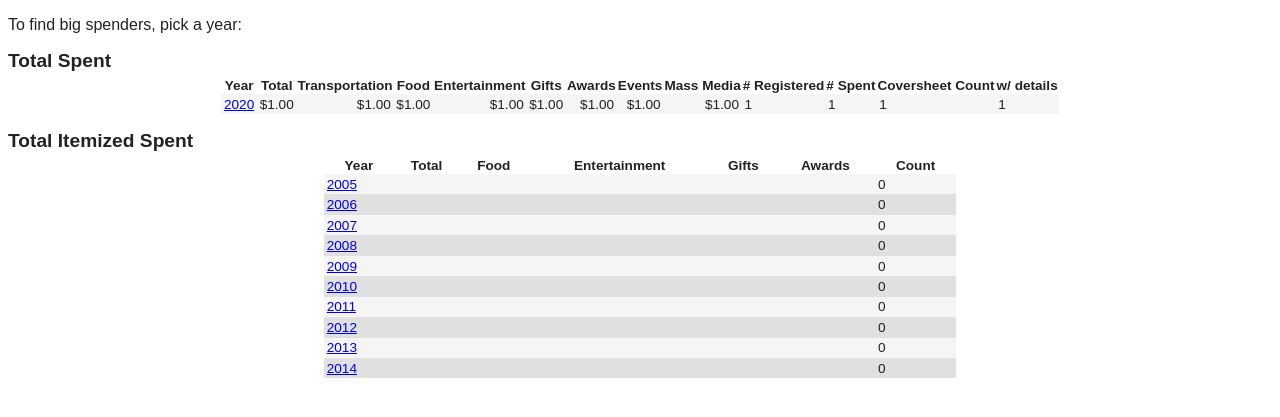
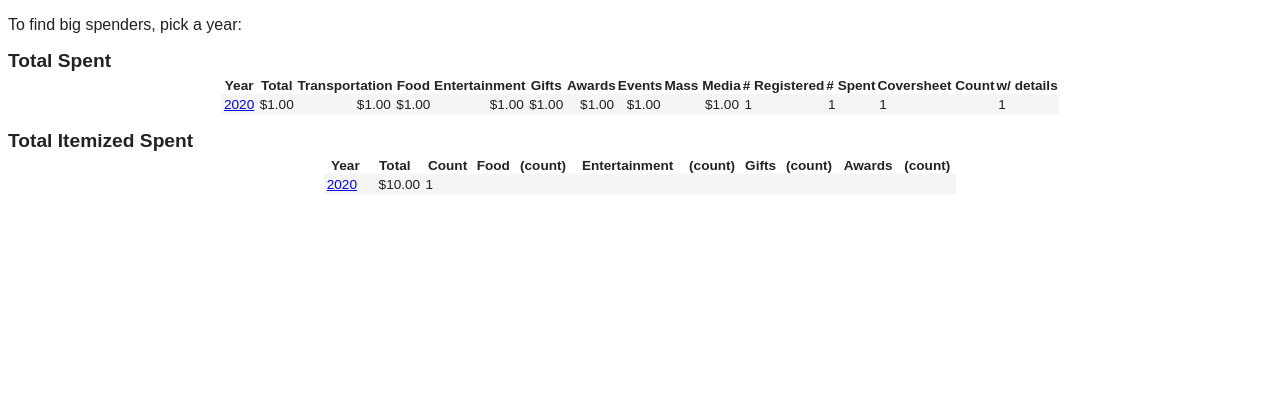
Before and after one commit to texastribune/tx_lobbying, a Django app: page / in a window 1280 px wide. Shown: the part 26-443 px from the top of the page. Run offline with Django 3.2, Linux system fonts and the light colour scheme; tables that the repository leaves empty hold one stand-in row (values such as "Sample post"); style sheets or scripts are compiled from the project's sources; parts of the project's set-up code (start-up, migrations or seed data) failed here and were passed over; some libraries are stand-ins or nearby versions.

Commit message:
refactor landing details to one query from n

```diff
--- a/tx_lobbying/templates/tx_lobbying/landing.html
+++ b/tx_lobbying/templates/tx_lobbying/landing.html
@@ -65,23 +65,31 @@
         <tr>
           <th>Year</th>
           <th>Total</th>
+          <th>Count</th>
           <th class="extrainfo">Food</th>
+          <th class="extrainfo">(count)</th>
           <th class="extrainfo">Entertainment</th>
+          <th class="extrainfo">(count)</th>
           <th class="extrainfo">Gifts</th>
+          <th class="extrainfo">(count)</th>
           <th class="extrainfo">Awards</th>
-          <th class="extrainfo">Count</th>
+          <th class="extrainfo">(count)</th>
         </tr>
       </thead>
       <tbody>
-        {% for year, data in itemized.items %}
+        {% for year, data in itemized %}
           <tr>
             <td><a href="{% url 'tx_lobbying:year_landing' year=year %}">{{ year }}</a></td>
-            <td class="">{{ data.total|currency }}</td>
+            <td class="">{{ data.total.sum|currency }}</td>
+            <td class="">{{ data.total.count|intcomma }}</td>
             <td class="extrainfo">{{ data.food.sum|currency }}</td>
+            <td class="extrainfo">{{ data.food.count|intcomma }}</td>
             <td class="extrainfo">{{ data.entertainment.sum|currency }}</td>
+            <td class="extrainfo">{{ data.entertainment.count|intcomma }}</td>
             <td class="extrainfo">{{ data.gift.sum|currency }}</td>
+            <td class="extrainfo">{{ data.gift.count|intcomma }}</td>
             <td class="extrainfo">{{ data.award.sum|currency }}</td>
-            <td class="extrainfo">{{ data.count|intcomma }}</td>
+            <td class="extrainfo">{{ data.award.count|intcomma }}</td>
           </tr>
         {% endfor %}
       </tbody>
--- a/tx_lobbying/templatetags/tx_lobbying.py
+++ b/tx_lobbying/templatetags/tx_lobbying.py
@@ -5,7 +5,7 @@ register = template.Library()
 
 @register.filter()
 def currency(amount):
-    if amount is None:
+    if amount is None or amount is '':
         return mark_safe(u'<span class="currency" data-value=""></span>')
     value = u'{:.2f}'.format(float(amount))
     dollar = u'{:,}'.format(int(amount))
--- a/tx_lobbying/views.py
+++ b/tx_lobbying/views.py
@@ -1,3 +1,6 @@
+from itertools import groupby
+from operator import itemgetter
+
 from django.db.models import Count, Sum
 from django.views.generic import DetailView, ListView, TemplateView
 
@@ -40,21 +43,25 @@ class Landing(TemplateView):
         return data
 
     def aggregate_details(self):
-        facets = ['food', 'entertainment', 'gift', 'award']
-        data = dict()
-        for year in self.years:
-            qs = ExpenseDetailReport.objects.filter(year=year)
-            year_data = {}
-            total = 0
-            count = 0
-            for facet in facets:
-                year_data[facet] = qs.filter(type=facet).\
-                    aggregate(sum=Sum('amount_guess'), count=Count('amount_guess'))
-                total += year_data[facet]['sum'] or 0
-                count += year_data[facet]['count'] or 0
-            year_data['total'] = total
-            year_data['count'] = count  # same as qs.count()
-            data[year] = year_data
+        def refactor(grouper):
+            out = {
+                x['type']: x
+                for x in grouper
+            }
+            # meh on efficiency for now
+            out['total'] = {
+                'sum': sum(map(itemgetter('sum'), out.values())),
+                'count': sum(map(itemgetter('count'), out.values())),
+            }
+            return out
+
+        totals = (
+            ExpenseDetailReport.objects.all().values('year', 'type')
+            .annotate(sum=Sum('amount_guess'), count=Count('pk'))
+            .order_by('year')
+        )
+        data = groupby(totals, key=itemgetter('year'))
+        data = [(year, refactor(grouper)) for year, grouper in data]
         return data
 
     def get_context_data(self, **kwargs):
```
